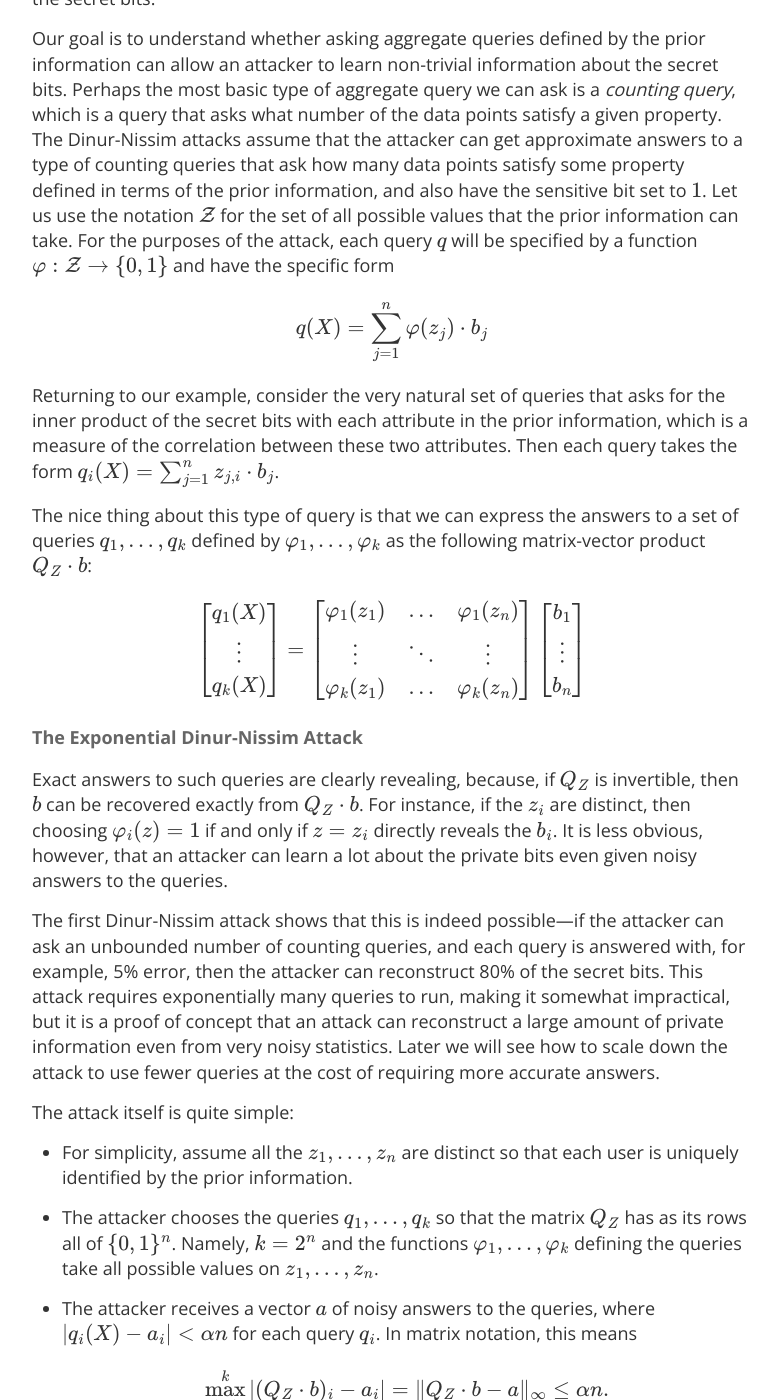
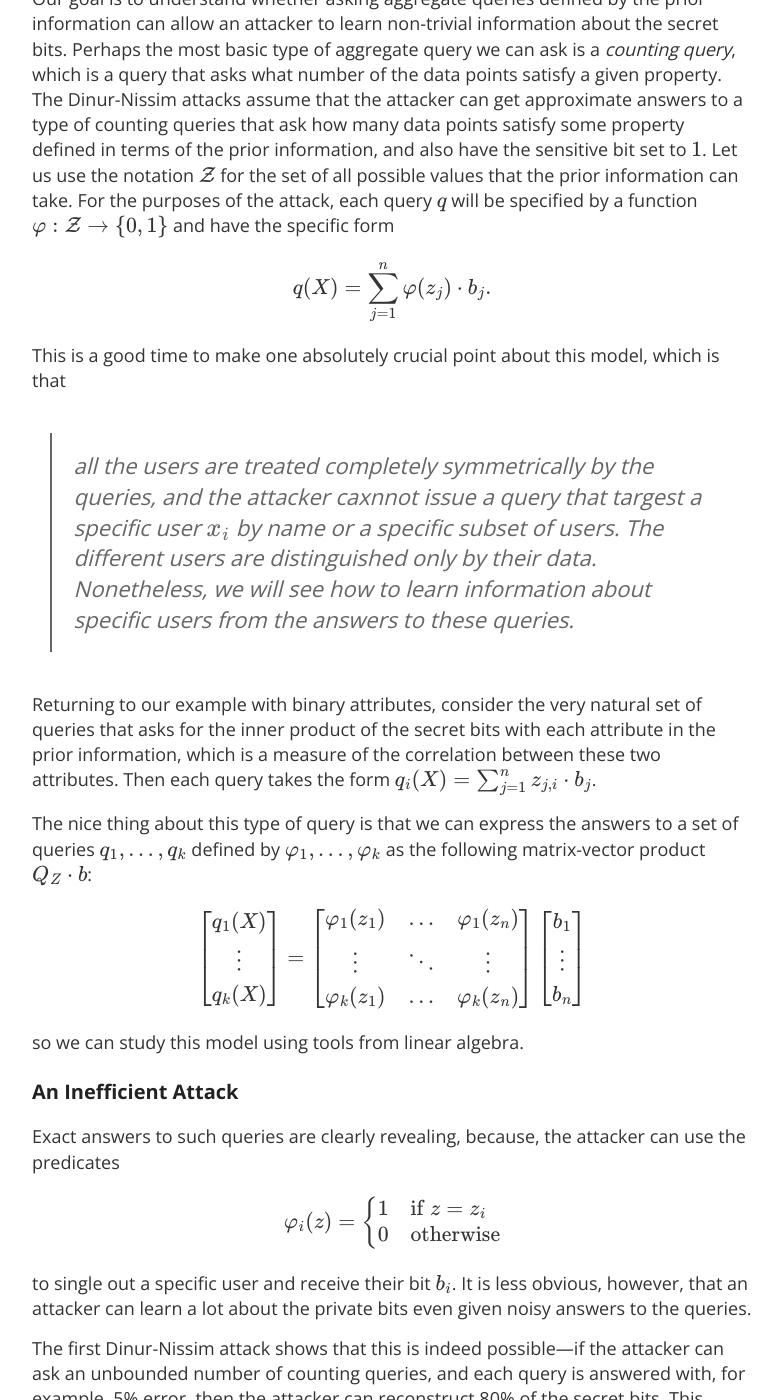
Before and after one commit to differentialprivacy/differentialprivacy, a Jekyll site: the page built from _posts/2020-10-12-reconstruction-theory.md, in a window 1280 px wide and 1400 px high, scrolled down 2243 px. Shown: the whole window, without its empty margins (248-1030 px from the left). Built offline with Jekyll 4.4.1, drawn with Linux system fonts in a browser that asks for light colours; comment, search, counter and statistics services are not loaded; some of the changed text lies outside the part shown.

Commit message:
small edits

```diff
--- a/_posts/2020-10-12-reconstruction-theory.md
+++ b/_posts/2020-10-12-reconstruction-theory.md
@@ -19,9 +19,7 @@
 
 Aside from the theoretical importance of reconstruction attacks, one may wonder if they can be carried out in practice, or if the attack model is unrealistic and can be avoided with some simple workarounds?  In this series of posts, we argue that reconstruction attacks can be quite practical.  In particular, we describe successful attacks by some of this post's authors on a family of systems called *Diffix*, that attempt to prevent reconstruction without introducing as much noise as the reconstruction attacks suggest is necessary. To the best of our knowledge, these attacks represent the first successful attempt to reconstruct data from a commercial statistical-database system that is specifically designed to protect the privacy of the underlying data.  A larger and much more significant demonstration of the practical power of reconstruction attacks was carried out by the US Census Bureau in 2018, motivating the Bureau's adoption of differential privacy for data products derived from the 2020 decennial census [[GAM18]](https://queue.acm.org/detail.cfm?ref=rss&id=3295691).
 
-This series will come in two parts: In the first part, we will review the theory of reconstruction attacks, and present a model for reconstruction attacks that corresponds more directly to an attack than the way they are typically presented.  In the second post, we will describe attacks that were launched against various iterations of the *Diffix* system.
-
-\\\(
+This series will come in two parts: In this post, we will review the theory of reconstruction attacks, and present a model for reconstruction attacks that corresponds more directly to real attacks than the one that is typically presented.  In the second post, we will describe attacks that were launched against various iterations of the *Diffix* system. \\\(
 \newcommand{\uni}{\mathcal{X}} % The universe
 \newcommand{\usize}{T} % Universe size
 \newcommand{\elem}{x} % Generic universe element.
@@ -59,8 +57,7 @@
 \newcommand{\zo}{\\\{0,1\\\}}
 \newcommand{\mat}[1]{#1} % matrix notation: for now nothing
 \\\)
-
-### Theory ###
+### A Model of Reconstruction Attacks ###
 
 This part presents the basic theory of reconstruction attacks.  We'll introduce a model of reconstruction attacks that is a little different from what you would see if you read the papers, and then describe the main results of Dinur and Nissim.  At the end we will briefly mention some variations that have been considered in the nearly two decades since.
 
@@ -72,19 +69,22 @@
 
 Our goal is to understand whether asking aggregate queries defined by the prior information can allow an attacker to learn non-trivial information about the secret bits.  Perhaps the most basic type of aggregate query we can ask is a *counting query*, which is a query that asks what number of the data points satisfy a given property. The Dinur-Nissim attacks assume that the attacker can get approximate answers to a type of counting queries that ask how many data points satisfy some property defined in terms of the prior information, and also have the sensitive bit set to \\\(1\\\).  Let us use the notation \\\(\pbsuni\\\) for the set of all possible values that the prior information can take. For the purposes of the attack, each query \\\(\query\\\) will be specified by a function \\\(\queryfunc \from \pbsuni \to \zo\\\) and have the specific form
 \\[
-\query(\ds) = \sum_{j=1}^{\dsize} \queryfunc(\pbs_j) \cdot \sb_j
+\query(\ds) = \sum_{j=1}^{\dsize} \queryfunc(\pbs_j) \cdot \sb_j.
 \\]
-Returning to our example, consider the very natural set of queries that asks for the inner product of the secret bits with each attribute in the prior information, which is a measure of the correlation between these two attributes.  Then each query takes the form \\\(\query_i(\ds) = \sum_{j=1}^{n} \pbs_{j,i} \cdot \sb_{j}\\\).
+This is a good time to make one absolutely crucial point about this model, which is that
+>all the users are treated completely symmetrically by the queries, and the attacker caxnnot issue a query that targest a specific user \\\(x_i\\\) by name or a specific subset of users.  The different users are distinguished only by their data.  Nonetheless, we will see how to learn information about specific users from the answers to these queries.
+
+Returning to our example with binary attributes, consider the very natural set of queries that asks for the inner product of the secret bits with each attribute in the prior information, which is a measure of the correlation between these two attributes.  Then each query takes the form \\\(\query_i(\ds) = \sum_{j=1}^{n} \pbs_{j,i} \cdot \sb_{j}\\\).
 
 The nice thing about this type of query is that we can express the answers to a set of queries \\\(\{\query_1,\dots,\query_\qsize\}\\\) defined by \\\(\queryfunc_1, \ldots, \queryfunc_\qsize\\\) as the following matrix-vector product \\\(\qmat_{\pds}\cdot \mat{b}\\\):
 \\[ \left[ \begin{array}{c}\query_1(\ds) \\\\ \vdots  \\\\ \query_\qsize(\ds) \end{array} \right] = \left[ \begin{array}{ccc} \queryfunc_1(\pbs_1) & \dots & \queryfunc_1(\pbs_\dsize) \\\\ \vdots &  \ddots  & \vdots \\\\ \queryfunc_\qsize(\pbs_1) &   \dots & \queryfunc_k(\pbs_\dsize)  \end{array} \right] \left[ \begin{array}{c} \sb_1 \\\\ \vdots  \\\\ \sb_n  \end{array} \right]
 \\]
+so we can study this model using tools from linear algebra.
 
 
+### An Inefficient Attack ###
 
-#### The Exponential Dinur-Nissim Attack ####
-
-Exact answers to such queries are clearly revealing, because, if \\\(\qmat_{\pds}\\\) is invertible, then \\\(\mat{b}\\\) can be recovered exactly from \\\(\qmat_{\pds}\cdot \sb\\\). For instance, if the \\\(\pbs_i\\\) are distinct, then choosing  \\\(\queryfunc_i(\pbs) = 1\\\) if and only if \\\(\pbs = \pbs_i\\\) directly reveals the \\\(\mat{b}_i\\\).  It is less obvious, however, that an attacker can learn a lot about the private bits even given noisy answers to the queries.
+Exact answers to such queries are clearly revealing, because, the attacker can use the predicates \\[ \queryfunc_i(z) = \begin{cases} 1 & \textrm{if } \pbs = \pbs\_i  \\\\ 0 &  \textrm{otherwise} \end{cases} \\] to single out a specific user and receive their bit \\\(\sb_i\\\).  It is less obvious, however, that an attacker can learn a lot about the private bits even given noisy answers to the queries.
 
 The first Dinur-Nissim attack shows that this is indeed possible---if the attacker can ask an unbounded number of counting queries, and each query is answered with, for example, 5% error, then the attacker can reconstruct 80% of the secret bits.  This attack requires exponentially many queries to run, making it somewhat impractical, but it is a proof of concept that an attack can reconstruct a large amount of private information even from very noisy statistics. Later we will see how to scale down the attack to use fewer queries at the cost of requiring more accurate answers.
 
@@ -95,7 +95,7 @@
 * The attacker chooses the queries \\\(\query_1, \ldots, \query_\qsize\\\) so that the matrix \\\(\qmat_\pds\\\) has as its rows all of \\\(\zo^\dsize\\\). Namely, \\\(\qsize=2^\dsize\\\) and the functions \\\(\queryfunc_1, \ldots, \queryfunc_\qsize\\\) defining the queries take all possible values on \\\(\pbs_1, \ldots, \pbs_\dsize\\\).
 
 * The attacker receives a vector \\\(\ans\\\) of noisy answers to the queries, where \\\( \|\query_{i}(\ds) - \ans_{i}\| < \acc \dsize \\\) for each query \\\( \query_i \\\).  In matrix notation, this means \\[ \max_{i = 1}^\qsize  |(\qmat\_\pds\cdot {\sb})\_i -\ans_i|= \\| \qmat\_\pds \cdot \sb -\ans\\|\_\infty  \leq \alpha \dsize. \\]
-	Note that, for \\\(\\{0,1\\}\\\)-valued queries, the answers range from \\\(0\\\) to \\\(\dsize\\\), so answers with additive error \\\(\pm 5%\\\) corresponds to \\\(\acc = 0.05\\\).
+	Note that, for \\\(\\{0,1\\}\\\)-valued queries, the answers range from \\\(0\\\) to \\\(\dsize\\\), so answers with additive error \\\(\pm 5\%\\\) corresponds to \\\(\acc = 0.05\\\).
 
 * Finally, the attacker outputs any guess \\\(\hat{\sb} = (\hat{\sb}\_{1}, \ldots, \hat{\sb}\_{n})\\\) of the private bits vector that is consistent with the answers and the additive error bound \\\(\acc\\\). In other words, \\\(\hat{\sb}\\\) just needs to satisfy \\[\max_{i = 1}^\qsize |\ans_i - (\qmat_\pds\cdot \hat{\sb})_i|= \\| \qmat\_\pds \cdot \hat\sb - a \\|\_{\infty} \leq \alpha \dsize \\]
 	Note that a solution always exists, since the true private bits \\\(\sb\\\) will do.
@@ -112,15 +112,15 @@
 
 >**Theorem [[DN03]](https://dl.acm.org/doi/10.1145/773153.773173):** There is a reconstruction attack that issues \\\(2^n\\\) queries to a dataset of \\\(n\\\) users, obtains answers with error \\\(\alpha n\\\), and reconstructs the secret bits of all but \\\(4 \alpha n\\\) users.
 
-#### The Polynomial Dinur-Nissim Attack ####
+### An Efficient Attack ###
 
-The exponential Dinur-Nissim attack is quite powerful, as it recovers 80% of the secret bits even from answers with 5% error, but it has the drawback that it requires asking \\\(2^\dsize\\\) queries to a dataset with \\\(\dsize\\\) users.  Note that this is inherent to some extent.  Suppose we randomly subsample 60% of the dataset and answer the queries using only this subset by rescaling appropriately.  Clearly no attacker can reconstruct 80% of the secret bits, since some of them are effectively deleted.  However, the guarantees of random sampling tell us that any set of \\\(\qsize\\\) queries will be answered with maximum error \\\( \acc n =  O(\sqrt{n \log \qsize})\\\), so we can answer \\\( 2^{\Omega(n)} \\\) queries with \\\(5%\\\) error while provably preventing this sort of reconstruction.[^1]
+The exponential Dinur-Nissim attack is quite powerful, as it recovers 80% of the secret bits even from answers with 5% error, but it has the drawback that it requires asking \\\(2^\dsize\\\) queries to a dataset with \\\(\dsize\\\) users.  Note that this is inherent to some extent.  Suppose we randomly subsample 50% of the dataset and answer the queries using only this subset by rescaling appropriately.  Although this random subsampling does not guarantee any meaningful privacy, clearly no attacker can reconstruct 75% of the secret bits, since some of them are effectively deleted.  However, the guarantees of random sampling tell us that any set of \\\(\qsize\\\) queries will be answered with maximum error \\\( \acc n =  O(\sqrt{n \log \qsize})\\\), so we can answer \\\( 2^{\Omega(n)} \\\) queries with \\\(5\%\\\) error while provably preventing this sort of reconstruction.
 
 However, Dinur and Nissim showed that if we obtain *highly accurate* answers---still noisy, but with error smaller than the sampling error---then we can reconstruct the dataset to high accuracy.  We can also make the reconstruction process computationally efficient by using linear programming to replace the exhaustive search over all \\\(2^\dsize\\\) possible vectors of secrets.  Specifically, we change the attack as follows:
 
 * The attacker now chooses \\\(\qsize\\\) *randomly chosen* functions \\\( \varphi_i \from \pbsuni \to \\{0,1\\} \\\) for a much smaller \\\(\qsize = O(\dsize) \\\).
 
-* Upon receiving an answer vector \\\(\ans\\\), the attacker now searches for a *real-valued* \\\( \tilde{b} \in [0,1]^{\dsize} \\\) such that \\\( \\| \ans - \qmat_\pds \cdot \tilde{b} \\|_{\infty} \leq \acc n \\\).  Note that this vector can be found in polynomial time via linear programming.  The attacker then rounds \\\( \tilde{b} \\\) to the nearest vector \\\( \hat{b} \in \\{0,1\\}^\dsize\\\).
+* Upon receiving an answer vector \\\(\ans\\\), the attacker now searches for a *real-valued* \\\( \tilde{b} \in [0,1]^{\dsize} \\\) such that \\\( \\| \ans - \qmat_\pds \cdot \tilde{b} \\|_{\infty} \leq \acc n \\\).  Note that this vector can be found efficiently via linear programming.  The attacker then rounds each \\\( \tilde{b}\_{i} \\\) to the nearest \\\( \hat{b}\_{i} \in \\{0,1\\}\\\).
 
 It's now much trickier to analyze this attack and show that it achieves low reconstruction error, and we won't go into details in this post.  However, the key idea is that, because the queries are chosen randomly, \\\( \qmat_\pds \\\) is a random matrix with entries in \\\( \\{0,1\\} \\\), and we can use the statistical properties of this random matrix to argue that, with high probability,
 \\[
@@ -132,40 +132,32 @@
 \\]
 so, by combining the inequalities we get that the reconstruction error is about \\\( O(\alpha^2 n^2) \\\). Note that, in order to reconstruct 80% of the secret bits using this attack, we now need the error to be \\\( \alpha n  \ll \sqrt{n} \\\), but as long as this condition on the error is satisfied, we will have a highly accurate reconstruction.  Let's add this theorem to your goodie bags:
 
->**Theorem [[DN03]](https://dl.acm.org/doi/10.1145/773153.773173):** There is a polynomial-time reconstruction attack that issues \\\(O(n)\\\) random queries to a dataset of \\\(n\\\) users, obtains answer with error \\\(\alpha n\\\), and, with high probability, reconstructs the secret bits of all but \\\( O(\alpha^2 n^2)\\\) users.
+>**Theorem [[DN03]](https://dl.acm.org/doi/10.1145/773153.773173):** There is an efficient reconstruction attack that issues \\\(O(n)\\\) random queries to a dataset of \\\(n\\\) users, obtains answer with error \\\(\alpha n\\\), and, with high probability, reconstructs the secret bits of all but \\\( O(\alpha^2 n^2)\\\) users.
 
 Although we modeled the queries, and thus the matrix \\\(\qmat_\pds\\\) as uniformly random, it's important to note that we really only relied on the fact that
 \\[
-\|\qmat_\pds \cdot \sb - \qmat_\pds \cdot \tilde{\sb}\|_\infty^2 \gtrsim
-|\{i: \sb_i \neq \hat{\sb}_i\}|,
+\\|\qmat_\pds \cdot \sb - \qmat_\pds \cdot \tilde{\sb}\\|_\infty^2 \gtrsim
+|\\{i: \sb_i \neq \hat{\sb}_i\\}|,
 \\]
-and we can reconstruct while tolerating the same \\\(\Omega(\sqrt{n})\\\) error for any family of queries that gives rise to a matrix with this property.  Intuitively, any *random-enough* family of queries will have this property.  More specifically, the property is satisfied by any matrix with no small singular values [[DY08]](https://dl.acm.org/doi/10.1007/978-3-540-85174-5_26) or high discrepancy [[MN12]](https://arxiv.org/abs/1203.5453).  There is a large body of work showing that many specific families of queries lead to reconstruction. For example, we can perform reconstruction using *conjunction queries* that ask for the marginal distribution of small subsets of the attributes [[KLSU10]](https://dl.acm.org/doi/abs/10.1145/1806689.1806795).  That is, queries of the form "count the number of people with blue eyes and brown hair and a birthday in August."  In fairness, there are also families of queries that do not satisfy the property, or only satisfy quantitatively weaker versions of it, such as histograms and threshold queries, and for these queries it is indeed possible to achieve differential privacy with \\\( \ll \sqrt{n} \\\) error.
+and we can reconstruct while tolerating the same \\\(\Omega(\sqrt{n})\\\) error for any family of queries that gives rise to a matrix with this property.  Intuitively, any *random-enough* family of queries will have this property.  More specifically, the property is satisfied by any matrix with no small singular values [[DY08]](https://dl.acm.org/doi/10.1007/978-3-540-85174-5_26) or with large discrepancy [[MN12]](https://arxiv.org/abs/1203.5453).  There is a large body of work showing that many specific families of queries lead to reconstruction. For example, we can perform reconstruction using *conjunction queries* that ask for the marginal distribution of small subsets of the attributes [[KLSU10]](https://dl.acm.org/doi/abs/10.1145/1806689.1806795).  That is, queries of the form "count the number of people with blue eyes and brown hair and a birthday in August."  In fairness, there are also families of queries that do not satisfy the property, or only satisfy quantitatively weaker versions of it, such as histograms and threshold queries, and for these queries it is indeed possible to achieve differential privacy with \\\( \ll \sqrt{n} \\\) error.
 
 ### Conclusion ###
 
 This is going to be the end of our technical discussion, but before signing off, let's mention some of the important extensions of this theorem that have been developed over the years:
 
-* We can allow the secret information \\\(\sb\\\) to be integers or real numbers, rather than bits. The queries still return \\\(\qmat_\pds\cdot \sb\\\). The exponential attack then guarantees that, given answers with error \\\(\acc n\\\), the reconstruction \\\(\hat{\sb}\\\) satisfies \\\(\\|\hat{\sb}-\sb\\|_1 \le 4\acc n\\\). This means, for example, that the reconstructed secrets of all but \\\(4\alpha\\\) users are within \\\(\pm 1\\\) of the true secrets. The polynomial attack guarantees that \\\(\\|\hat{\sb}-\sb\\|_2^2 \le O(\acc^2 n^2)\\\), which means that the reconstructed secrets are within \\\(\pm 1\\\) for all but \\\(O(\acc^2 n^2)\\\) users.
+* We can allow the secret information \\\(\sb\\\) to be integers or real numbers, rather than bits. The queries still return \\\(\qmat_\pds\cdot \sb\\\). The exponential attack then guarantees that, given answers with error \\\(\acc n\\\), the reconstruction \\\(\hat{\sb}\\\) satisfies \\\(\\|\hat{\sb}-\sb\\|_1 \le 4\acc n\\\). This means, for example, that the reconstructed secrets of all but \\\(4\alpha n\\\) users are within \\\(\pm 1\\\) of the true secrets. The efficient attack guarantees that \\\(\\|\hat{\sb}-\sb\\|_2^2 \le O(\acc^2 n^2)\\\), which means that the reconstructed secrets are within \\\(\pm 1\\\) for all but \\\(O(\acc^2 n^2)\\\) users.
 
 * It's not crucial that *every* query be answered with error \\\( \ll \sqrt{n} \\\).  If we are willing to settle
-	for an exponential time attack, then it's enough for only 51% to have small error then we can still reconstruct,
-	and if at least 75% have small error we can reconstruct in polynomial time [[DMT07]](https://dl.acm.org/doi/10.1145/1250790.1250804).
+	for an inefficient attack, then we can reconstruct even if only 51% of the queries have small error.  If at least 75% have small error, then we can reconstruct efficiently [[DMT07]](https://dl.acm.org/doi/10.1145/1250790.1250804).
 
 * The reconstruction attacks still apply to the seemingly more general data model in which the private
-	dataset \\\(\ds\\\) is a subset of some arbitrary (but public) data universe \\\(\uni\\\).  To see this, note that
-	we can take \\\(\uni = \{\pbs_1, \ldots, \pbs_\dsize\}\\\), and we can interpret the secret bits \\\(\sb_i\\\) to
-	indicate whether \\\(\pbs_i\\\) is an element of \\\(\ds\\\). Then the reconstruction attacks allow us to determine,
-	up to some error, which elements of \\\(\uni\\\) are contained in \\\(\ds\\\).  In the setting, the attack is sometimes
-	called *membership inference*.
+	dataset \\\(\ds\\\) is a subset of some arbitrary (but public) data universe \\\(\uni\\\).  To see this, note that we can take \\\(\uni = \\{\pbs_1, \ldots, \pbs_\dsize\\}\\\), and we can interpret the secret bits \\\(\sb_i\\\) to indicate whether \\\(\pbs_i\\\) is an element of \\\(\ds\\\). Then the reconstruction attacks allow us to determine, up to some error, which elements of \\\(\uni\\\) are contained in \\\(\ds\\\). In the setting, the attack is sometimes called *membership inference*.
 
-* The fact that the polynomial Dinur-Nissim reconstruction attack fails when the error is \\\( \gg \sqrt{n} \\\)
-	does not mean it's easy to achieve privacy with error of that magnitude.  In fact, the sort of membership
-	inference attack described above is also possible even when given answers that are much more noisy.  We
-	refer the reader to the survey [[DSSU17]](https://privacytools.seas.harvard.edu/publications/exposed-survey-attacks-private-data) for a somewhat more in-depth survey of reconstruction and membership
-	inference attacks.
+* The fact that the efficient Dinur-Nissim reconstruction attack fails when the error is \\\( \gg \sqrt{n} \\\)
+	does not mean it's easy to achieve privacy with error of that magnitude.  As we mentioned earlier, we can achieve non-trivial error guarantees for a large number of queries simply by using a random subsample of half of the dataset, which is not a private algorithm in any reasonable sense of the word, as it can reveal everything about the chosen subset.  As this example shows,
+
+	>preventing reconstruction attacks does not mean preserving privacy.
+
+	In particular, there are membership-inference attacks that succeed in violating privacy even when the queries are answered with \\\( \gg \sqrt{n}\\\) error. We refer the reader to the survey [[DSSU17]](https://privacytools.seas.harvard.edu/publications/exposed-survey-attacks-private-data) for a somewhat more in-depth survey of reconstruction and membership-inference attacks.
 
 Many types of queries give rise to the conditions under which reconstruction is possible.  Stay tuned for our next post, where we show how to generate those types of queries in practice against a family of systems known as *Diffix* that are specifically designed to thwart reconstruction.
-
----
-
-[^1]: That isn't to say we should think of the mechanism that randomly subsamples 60% of the users' is private, just that it prevents complete reconstruction of the dataset.}
```
